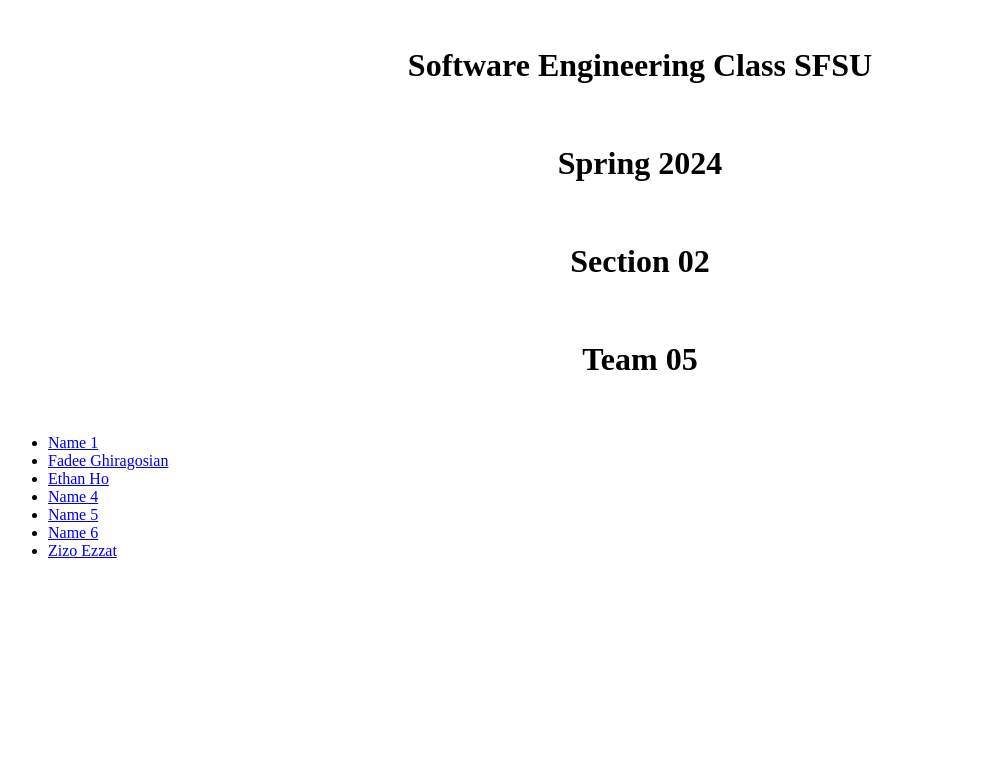
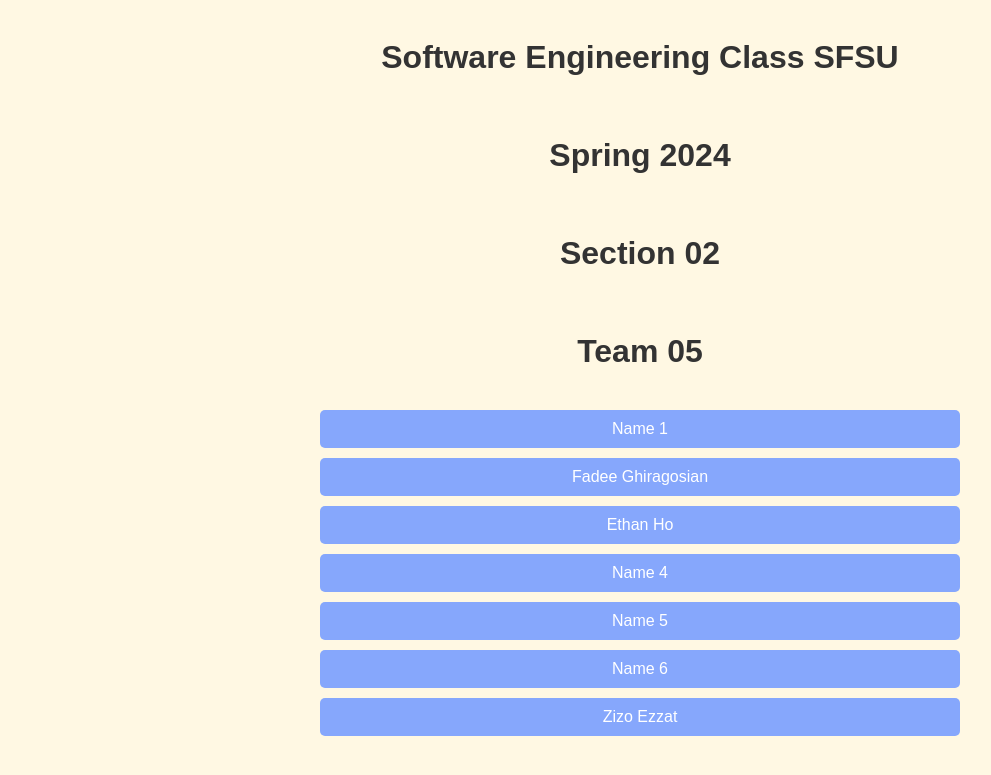
Before and after one commit to hkwon4/OlymPick, a Flask app: page / in a window 1280 px wide. Shown: the top 775 px of the page, without its empty margins (0-991 px from the left). Run offline with Flask 3, Linux system fonts and the light colour scheme.

Commit message:
CSS Styling

```diff
--- /dev/null
+++ b/application/static/css/global.css
@@ -0,0 +1,7 @@
+body {
+    background-color: #FFF8E3;
+    margin: 0;
+    padding: 0;
+    font-family: 'Arial', sans-serif; /* Default font */
+    color: #333; /* Default text color */
+}
--- /dev/null
+++ b/application/static/css/index.css
@@ -0,0 +1,27 @@
+.user-list {
+    list-style-type: none; /* Removes default list styling */
+    padding: 0;
+    margin: 0;
+}
+
+.user-list li {
+    display: flex;
+    justify-content: center; /* Centers flex items on the main axis */
+    margin-bottom: 10px;
+}
+
+.user-list li a {
+    text-decoration: none; /* Removes underline from links */
+    background-color: #86A7FC;
+    color: white;
+    padding: 10px 20px; /* Padding inside the button */
+    border-radius: 5px; /* Rounded corners */
+    transition: background-color 0.3s; /* Smooth transition for hover effect */
+    width: 50%;
+    text-align: center;
+    box-sizing: border-box; /* Include padding and border in the element's width */
+}
+
+.user-list li a:hover {
+    background-color: #3468C0;
+}
--- a/application/templates/about.html
+++ b/application/templates/about.html
@@ -3,7 +3,10 @@
 <head>
     <meta charset="UTF-8">
     <meta name="viewport" content="width=device-width, initial-scale=1.0">
+    <link rel="stylesheet" href="{{ url_for('static', filename='css/global.css') }}">
+
     <title>About {{ person.name }}</title>
+
 </head>
 <body>
     <h1>About {{ person.name }}</h1>
--- a/application/templates/index.html
+++ b/application/templates/index.html
@@ -3,6 +3,10 @@
 <head>
     <meta charset="UTF-8">
     <meta name="viewport" content="width=device-width, initial-scale=1.0">
+    <link rel="stylesheet" href="{{ url_for('static', filename='css/global.css') }}">
+
+    <link rel="stylesheet" href="{{ url_for('static', filename='css/index.css') }}">
+
     <title>SFSU</title>
     <style>
         #title {
@@ -19,7 +23,7 @@
 <h1>Team 05</h1>
 </div>
 
-    <ul>
+    <ul class="user-list">
         {% for name in names %}
             <li><a href="/about/{{ name }}">{{ name }}</a></li>
         {% endfor %}
```
Also changed, not shown: application/static/css/about.css (added).
